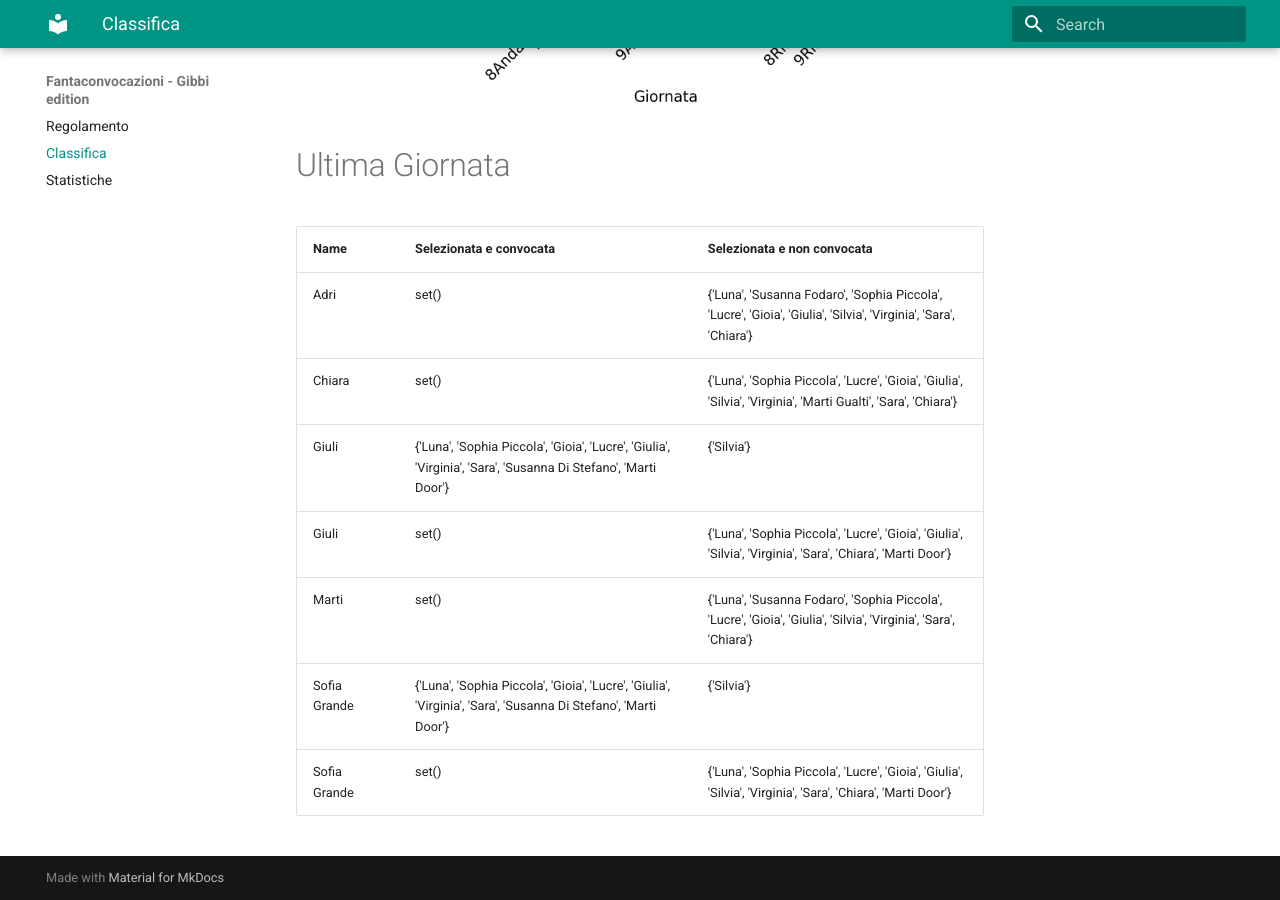
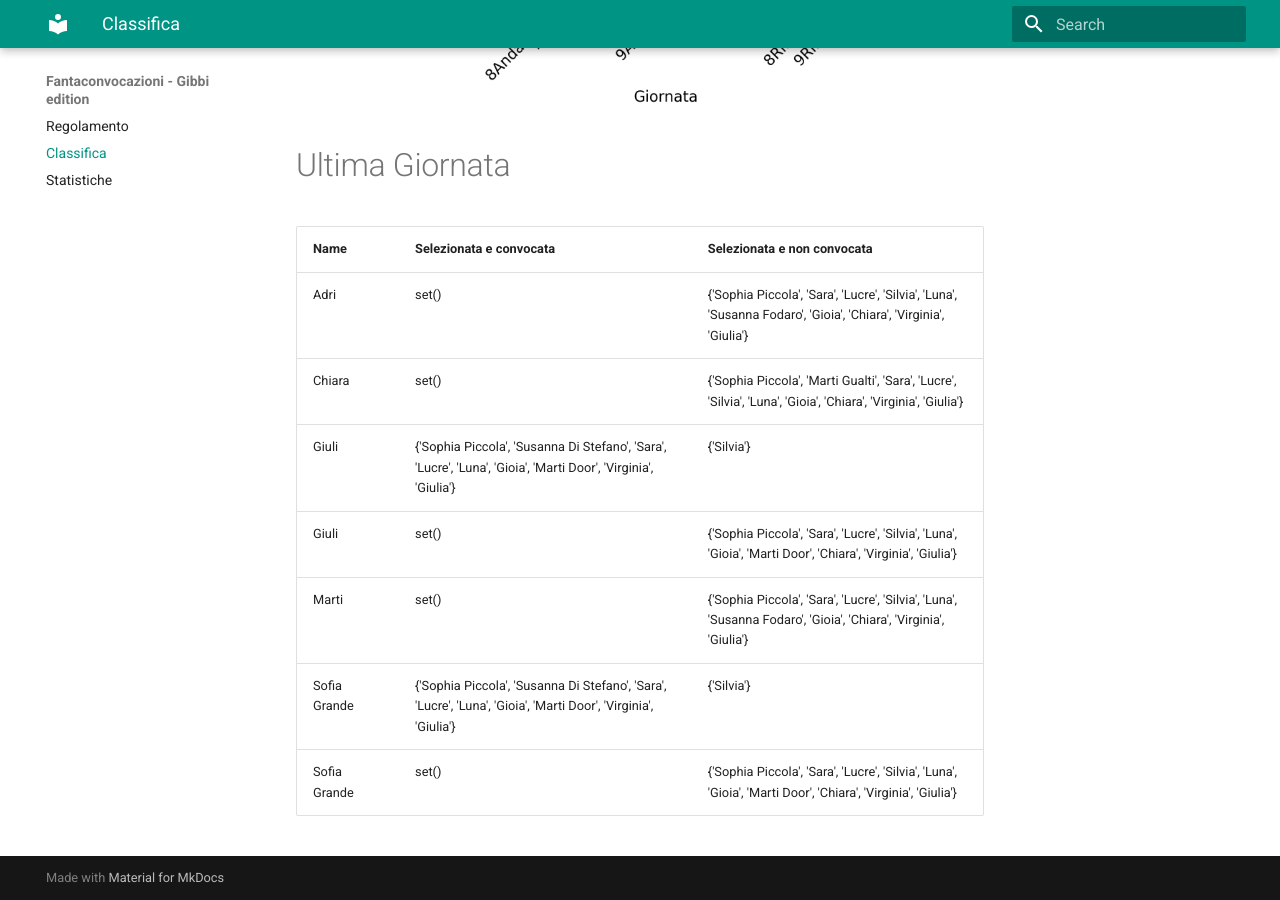
Before and after one commit to martinig94/fantagibbi, an MkDocs documentation site: the page built from docs/Classifica.md, in a window 1280 px wide and 900 px high, scrolled down 1003 px. Built offline with MkDocs 1.6.1 and Material for MkDocs 9.7.7, drawn with Linux system fonts in a browser that asks for light colours.

Commit message:
Auto-update from main.py

```diff
--- a/docs/Classifica.md
+++ b/docs/Classifica.md
@@ -18,11 +18,11 @@
 <!-- START_TABLE CORRECT -->
 | Name         | Selezionata e convocata                                                                                        | Selezionata e non convocata                                                                                      |
 |:-------------|:---------------------------------------------------------------------------------------------------------------|:-----------------------------------------------------------------------------------------------------------------|
-| Adri         | set()                                                                                                          | {'Luna', 'Susanna Fodaro', 'Sophia Piccola', 'Lucre', 'Gioia', 'Giulia', 'Silvia', 'Virginia', 'Sara', 'Chiara'} |
-| Chiara       | set()                                                                                                          | {'Luna', 'Sophia Piccola', 'Lucre', 'Gioia', 'Giulia', 'Silvia', 'Virginia', 'Marti Gualti', 'Sara', 'Chiara'}   |
-| Giuli        | {'Luna', 'Sophia Piccola', 'Gioia', 'Lucre', 'Giulia', 'Virginia', 'Sara', 'Susanna Di Stefano', 'Marti Door'} | {'Silvia'}                                                                                                       |
-| Giuli        | set()                                                                                                          | {'Luna', 'Sophia Piccola', 'Lucre', 'Gioia', 'Giulia', 'Silvia', 'Virginia', 'Sara', 'Chiara', 'Marti Door'}     |
-| Marti        | set()                                                                                                          | {'Luna', 'Susanna Fodaro', 'Sophia Piccola', 'Lucre', 'Gioia', 'Giulia', 'Silvia', 'Virginia', 'Sara', 'Chiara'} |
-| Sofia Grande | {'Luna', 'Sophia Piccola', 'Gioia', 'Lucre', 'Giulia', 'Virginia', 'Sara', 'Susanna Di Stefano', 'Marti Door'} | {'Silvia'}                                                                                                       |
-| Sofia Grande | set()                                                                                                          | {'Luna', 'Sophia Piccola', 'Lucre', 'Gioia', 'Giulia', 'Silvia', 'Virginia', 'Sara', 'Chiara', 'Marti Door'}     |
+| Adri         | set()                                                                                                          | {'Sophia Piccola', 'Sara', 'Lucre', 'Silvia', 'Luna', 'Susanna Fodaro', 'Gioia', 'Chiara', 'Virginia', 'Giulia'} |
+| Chiara       | set()                                                                                                          | {'Sophia Piccola', 'Marti Gualti', 'Sara', 'Lucre', 'Silvia', 'Luna', 'Gioia', 'Chiara', 'Virginia', 'Giulia'}   |
+| Giuli        | {'Sophia Piccola', 'Susanna Di Stefano', 'Sara', 'Lucre', 'Luna', 'Gioia', 'Marti Door', 'Virginia', 'Giulia'} | {'Silvia'}                                                                                                       |
+| Giuli        | set()                                                                                                          | {'Sophia Piccola', 'Sara', 'Lucre', 'Silvia', 'Luna', 'Gioia', 'Marti Door', 'Chiara', 'Virginia', 'Giulia'}     |
+| Marti        | set()                                                                                                          | {'Sophia Piccola', 'Sara', 'Lucre', 'Silvia', 'Luna', 'Susanna Fodaro', 'Gioia', 'Chiara', 'Virginia', 'Giulia'} |
+| Sofia Grande | {'Sophia Piccola', 'Susanna Di Stefano', 'Sara', 'Lucre', 'Luna', 'Gioia', 'Marti Door', 'Virginia', 'Giulia'} | {'Silvia'}                                                                                                       |
+| Sofia Grande | set()                                                                                                          | {'Sophia Piccola', 'Sara', 'Lucre', 'Silvia', 'Luna', 'Gioia', 'Marti Door', 'Chiara', 'Virginia', 'Giulia'}     |
 <!-- END_TABLE CORRECT -->
```
